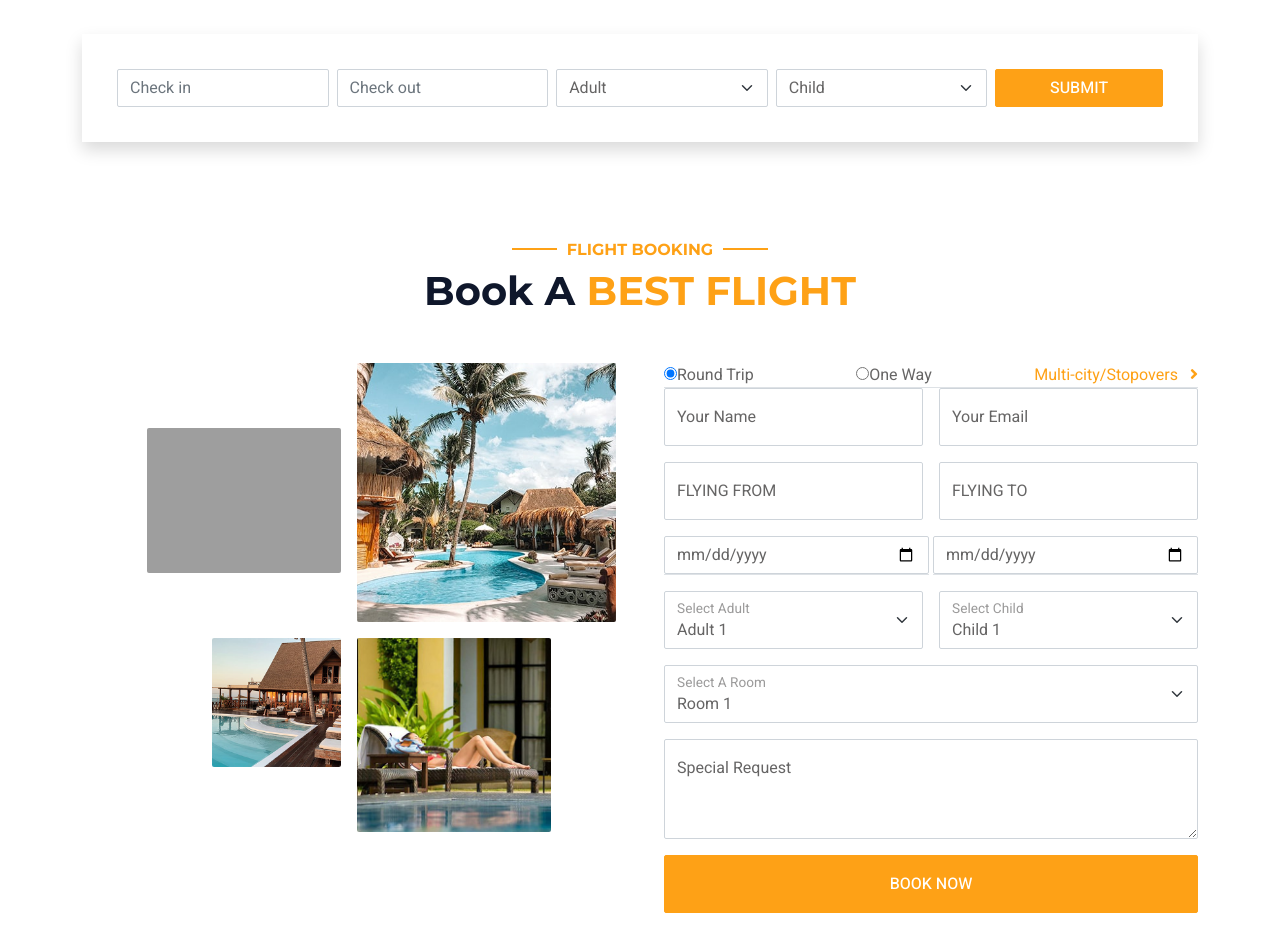
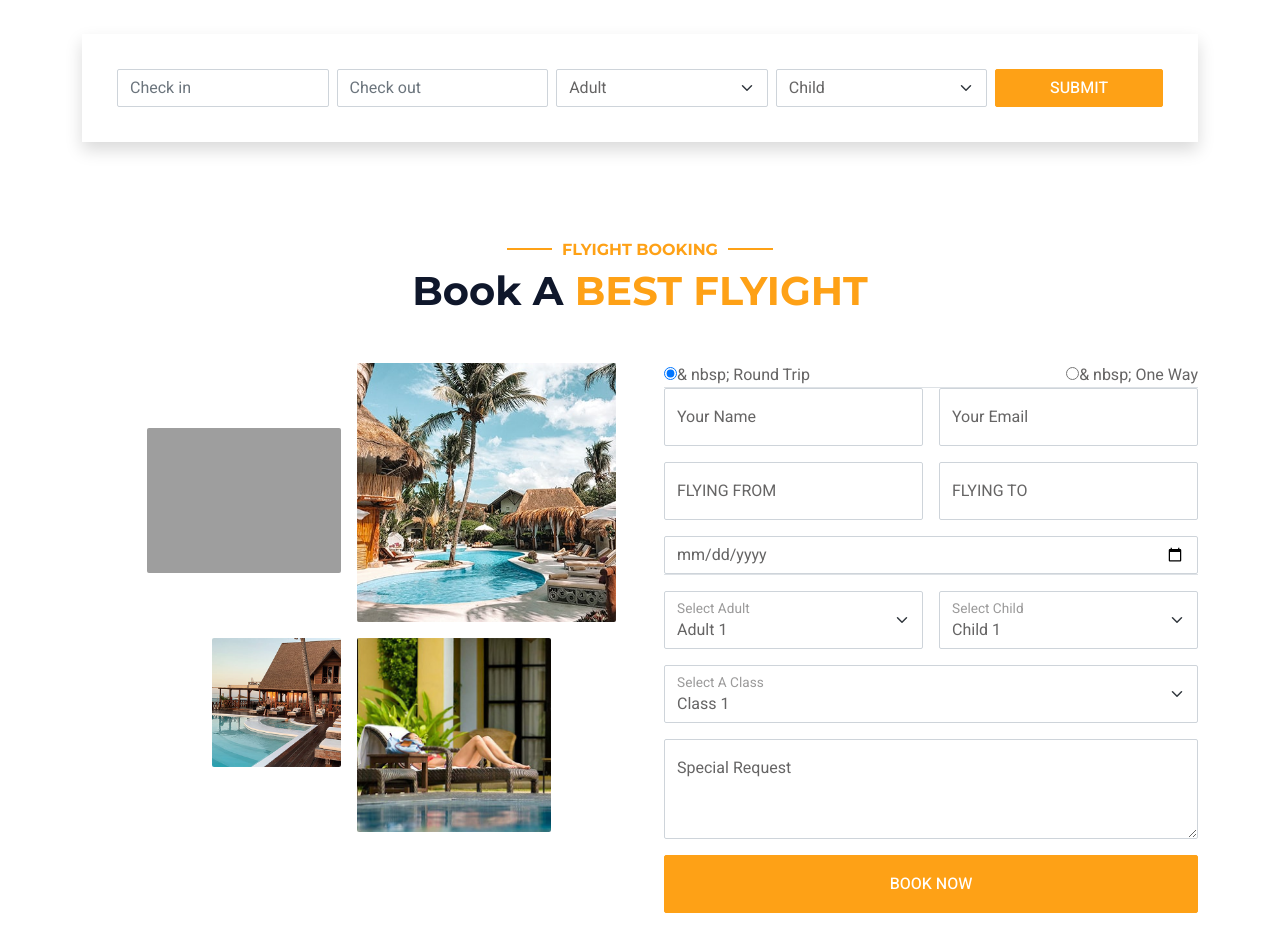
Before and after one commit to nicksdev29/forexWeb, a PHP site: page /booking.php in a window 1280 px wide. Shown: the part 405-1357 px from the top of the page. Run offline with PHP 8.4, Linux system fonts and the light colour scheme; some libraries are stand-ins or nearby versions; grey boxes are pictures that could not be loaded.

Commit message:
flyight booking form

```diff
--- a/booking.php
+++ b/booking.php
@@ -70,8 +70,8 @@
         <div class="container-xxl py-5">
             <div class="container">
                 <div class="text-center wow fadeInUp" data-wow-delay="0.1s">
-                    <h6 class="section-title text-center text-primary text-uppercase">flight Booking</h6>
-                    <h1 class="mb-5">Book A <span class="text-primary text-uppercase">best flight</span></h1>
+                    <h6 class="section-title text-center text-primary text-uppercase">flyight Booking</h6>
+                    <h1 class="mb-5">Book A <span class="text-primary text-uppercase">best flyight</span></h1>
                 </div>
                 <div class="row g-5">
                     <div class="col-lg-6">
@@ -95,19 +95,14 @@
                             <form>
                             <div class="form-group border-bottom d-flex align-items-center justify-content-between flex-wrap">
                 <label class="option my-sm-0 my-2">
-                    <input type="radio" name="radio" checked>Round Trip
+                    <input type="radio" name="radio" checked>& nbsp; Round Trip
                     <span class="checkmark"></span>
                 </label>
                 <label class="option my-sm-0 my-2">
-                    <input type="radio" name="radio">One Way
+                    <input type="radio" name="radio" >& nbsp; One Way
                     <span class="checkmark"></span>
                 </label>
-                <div class="d-flex align-items-center my-sm-0 my-2">
-                    <a href="#" class="text-decoration-none">
-                        Multi-city/Stopovers <span class="fas fa-angle-right ps-2 text-primary"></span>
-                    </a>
-                </div>
-            </div>
+                    </div>
                                 <div class="row g-3">
                                     <div class="col-md-6">
                                         <div class="form-floating">
@@ -138,10 +133,10 @@
                     <input type="date" required placeholder="Depart Date" class="form-control">
                     <div class="label" id="depart"></div>
                 </div>
-                <div class="d-flex align-items-center flex-fill ms-sm-1 my-sm-0 my-4 border-bottom position-relative">
+                <!---<div class="d-flex align-items-center flex-fill ms-sm-1 my-sm-0 my-4 border-bottom position-relative">
                     <input type="date" required placeholder="Return Date" class="form-control">
                     <div class="label" id="return"></div>
-                </div>
+                </div>------>
             </div>
                                     <div class="col-md-6">
                                         <div class="form-floating">
@@ -166,11 +161,11 @@
                                     <div class="col-12">
                                         <div class="form-floating">
                                             <select class="form-select" id="select3">
-                                              <option value="1">Room 1</option>
-                                              <option value="2">Room 2</option>
-                                              <option value="3">Room 3</option>
+                                              <option value="1">Class 1</option>
+                                              <option value="2">Class 2</option>
+                                              <option value="3">Class 3</option>
                                             </select>
-                                            <label for="select3">Select A Room</label>
+                                            <label for="select3">Select A Class</label>
                                           </div>
                                     </div>
                                     <div class="col-12">
```
